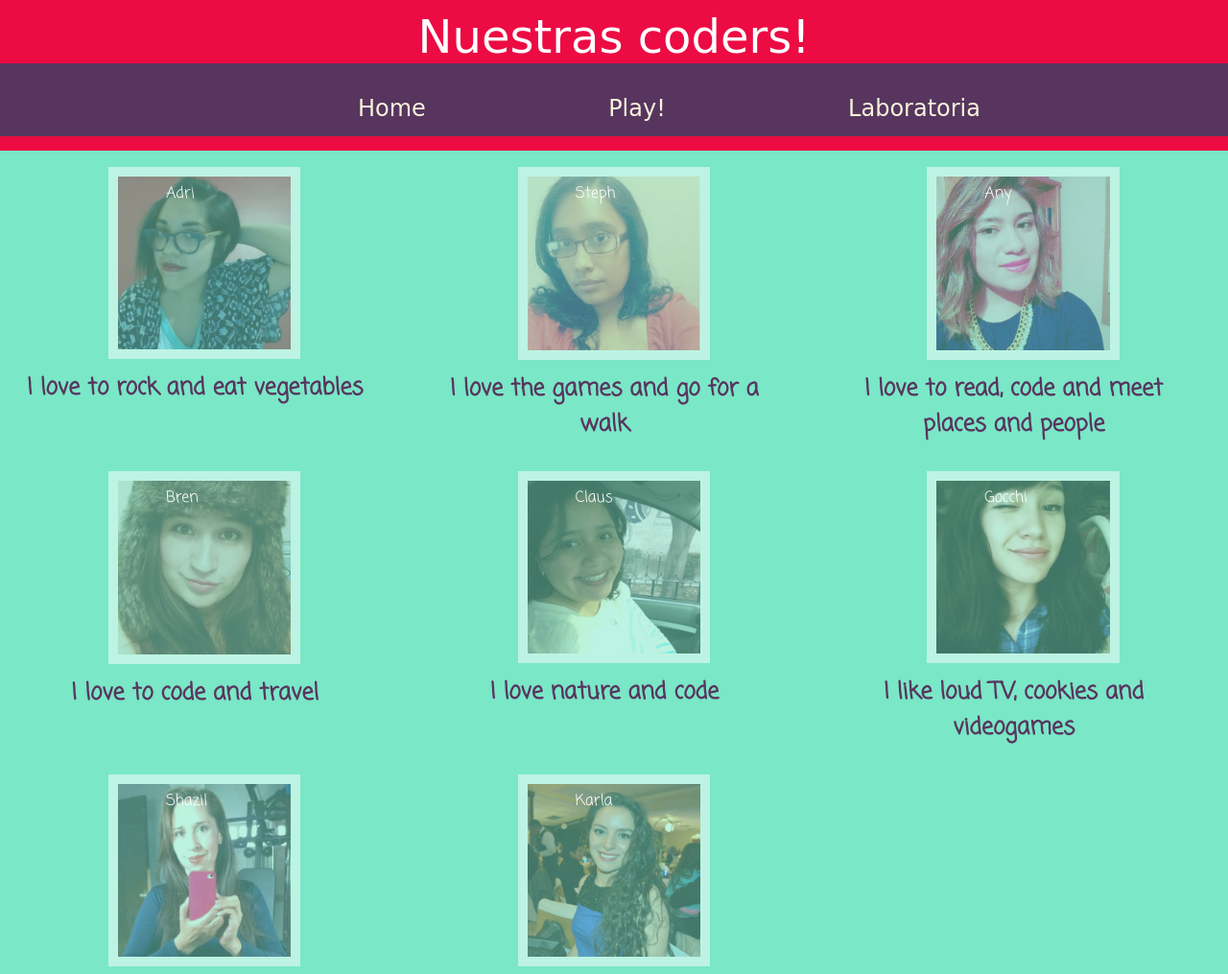
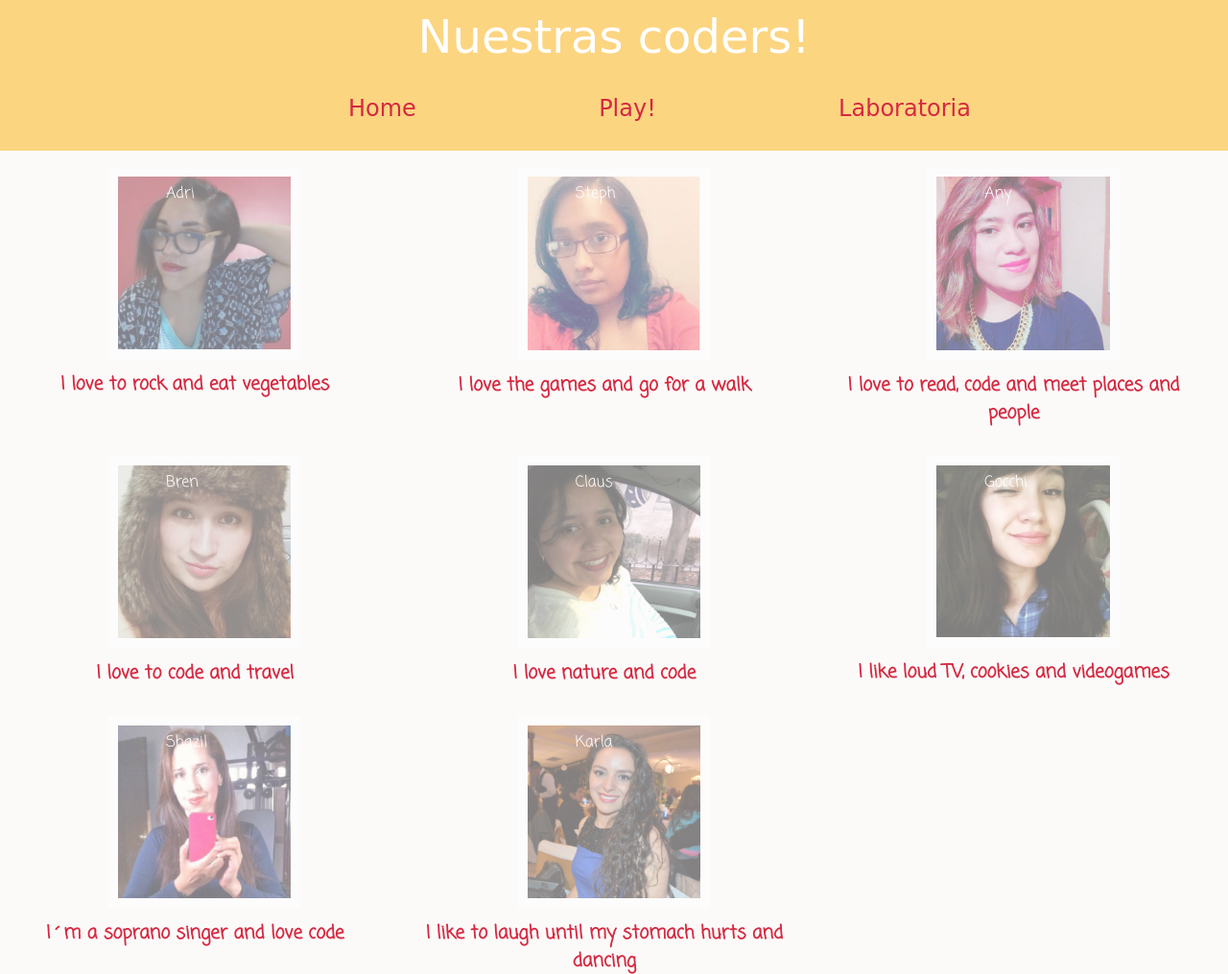
Before and after one commit to ilsecentenoz/Kaizen-ahorcado, a plain HTML site: page kaizen.html in a window 1280 px wide. Shown: the top 1015 px of the page at 96% size. Drawn offline with Linux system fonts and the light colour scheme; files whose address does not match are found by name; a web font is replaced by a local one.

Commit message:
cambios colores en html kaizen

```diff
--- a/kaizen.html
+++ b/kaizen.html
@@ -12,11 +12,11 @@
     <header>
       <p>Nuestras coders!</p>
       <ul>
-        <li>
+
           <li><a href="index.html">Home</a></li>
           <li><a href="ahorcado.html">Play!</a></li>
           <li><a href="http://laboratoria.la/">Laboratoria</a></li>
-        </li>
+
       </ul>
     </header>
 
@@ -67,6 +67,7 @@
           <p class="descripcion">I like to laugh until my stomach hurts and dancing</p>
         </section>
     </section>
+    </article>
 
     <script src="assets/js/main.js"></script>
   </body>
--- a/kaizen/css/main.css
+++ b/kaizen/css/main.css
@@ -5,13 +5,13 @@ box-sizing: border-box;
 }
 
 body {
-  background-color: #7AE7C7;
+  background-color: #FCFAF9;
   font-family: 'Coming Soon', cursive;
 }
 
 header {
   font-family: 'Delius Unicase', cursive;
-  background: #EC0B43;
+  background-color: #FCD581;
   color: white;
   text-align: center;
   font-size: 3em;
@@ -20,7 +20,7 @@ header {
 }
 
 ul {
-  background: #58355E;
+  background-color: #FCD581;
   display: block;
 }
 
@@ -28,7 +28,7 @@ li {
   display: inline-block;
   padding: 10px;
   list-style: none;
-  color: white;
+  color: #D52941;
 }
 
 li a {
@@ -38,7 +38,7 @@ li a {
   padding-bottom: 10px;
   padding-right: 30px;
   text-align: center;
-  color: beige;
+  color: #D52941;
   font-size: .5em;
 }
 
@@ -77,10 +77,10 @@ a:hover {
 }
 
 .descripcion {
-  font-size: 1.5em;
+  font-size: 1.2em;
   font-weight: bold;
   margin-right: 20px;
-  color: #58355E;
+  color: #D52941;
 }
 
 .container {
```
